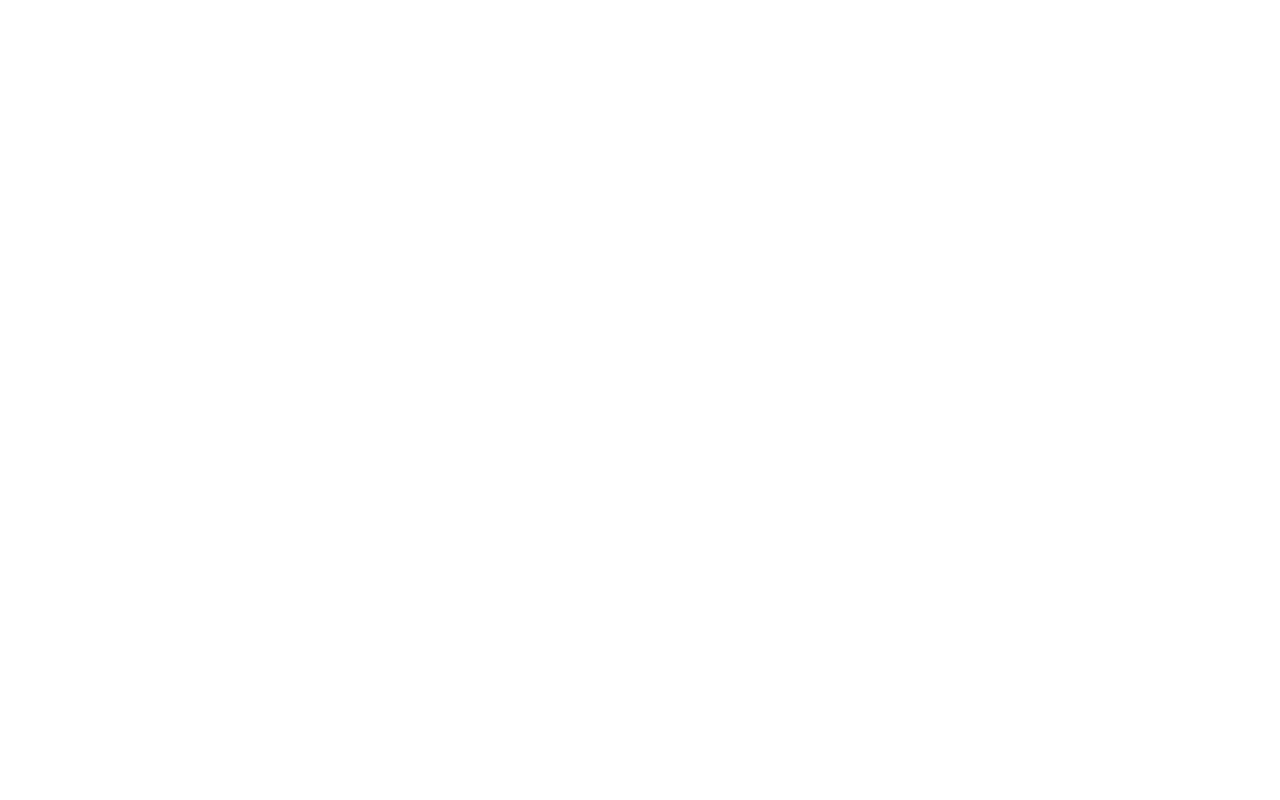
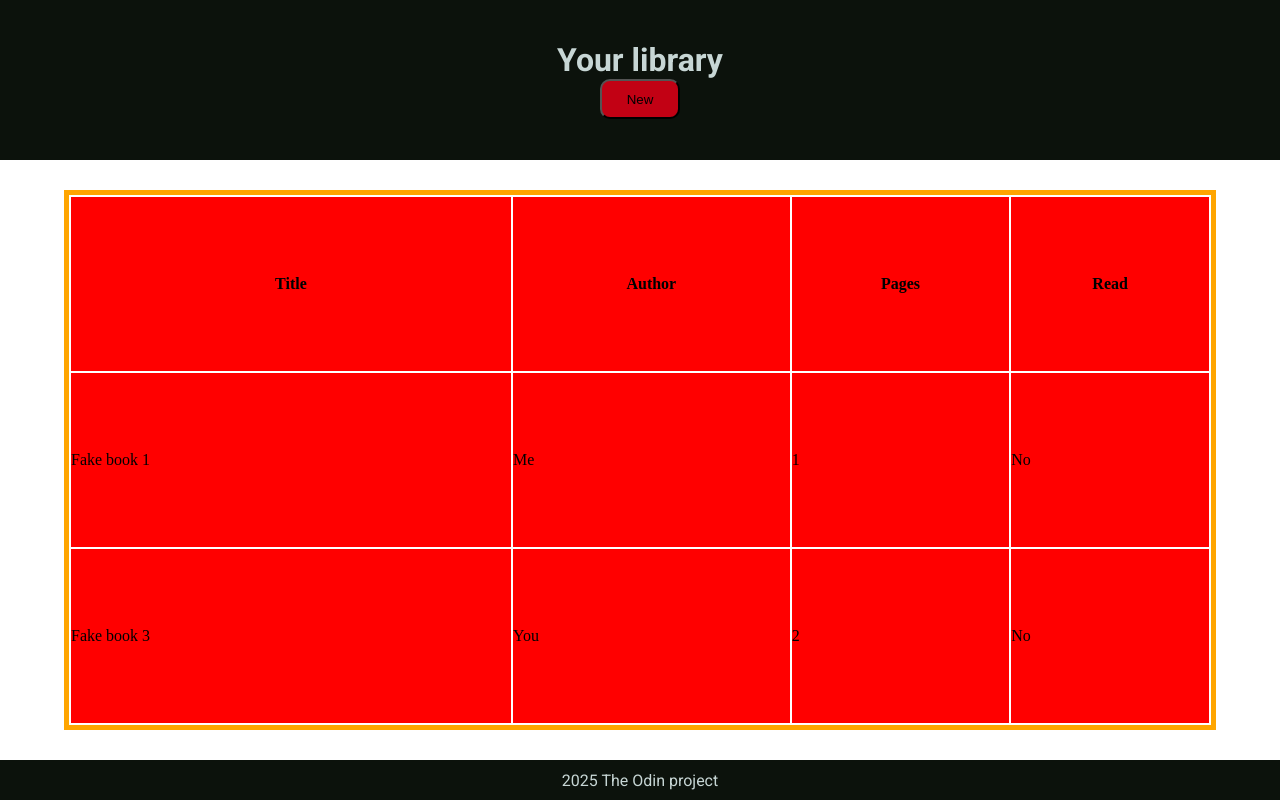
Before and after one commit to JaimeDavid/Library, a plain HTML site: page index.html in a window 1280 px wide. Drawn offline with Linux system fonts and the light colour scheme; a web font is replaced by a local one.

Commit message:
initial style and table functionality
added the header and footer styling and table functionality to add new rows

```diff
--- a/index.html
+++ b/index.html
@@ -4,9 +4,42 @@
         <meta charset="UTF-8">
         <meta name="viewport" content="width=device-width, initial-scale=1.0">
         <link rel="stylesheet" href="styles.css">
+        <link rel="preconnect" href="https://fonts.googleapis.com">
+        <link rel="preconnect" href="https://fonts.gstatic.com" crossorigin>
+        <link href="https://fonts.googleapis.com/css2?family=Edu+NSW+ACT+Cursive:wght@400..700&family=Roboto:ital,wght@0,100..900;1,100..900&display=swap" rel="stylesheet">
         <title>Library</title>
     </head>
     <body>
+        <div class="header">
+            <h1>Your library</h1>
+            <button class="add">New</button>
+        </div>
+        <div class="body">
+            <table class="table">
+                <tr>
+                    <th>Title</th>
+                    <th>Author</th>
+                    <th>Pages</th>
+                    <th>Read</th>
+                </tr>
+                <tr>
+                    <td>Fake book 1</td>
+                    <td>Me</td>
+                    <td>1</td>
+                    <td>No</td>
+                </tr>
+                <tr>
+                    <td>Fake book 3</td>
+                    <td>You</td>
+                    <td>2</td>
+                    <td>No</td>
+                </tr>
+            </table>
+        </div>
+        <div class="footer">
+            <p>2025 The Odin project</p>
+        </div>
+
         <script src="script.js"></script>
     </body>
 </html>
--- a/script.js
+++ b/script.js
@@ -1,3 +1,17 @@
+const addBook = document.querySelector('.add');
+
+
+function addRow(){
+    let table = document.querySelector('.table');
+    let row = document.createElement('tr');
+    for (let i = 0; i < 4; i++){
+        let cell = document.createElement('td')
+        row.appendChild(cell);
+    }
+    table.appendChild(row);
+}
+addBook.addEventListener('click', addRow);
+
 function Book(title, author, pages, read){
     //safeguard for constructor, so it must always be called with new//
     if(!new.target){
--- a/styles.css
+++ b/styles.css
@@ -0,0 +1,68 @@
+*{
+    margin: 0;
+    padding: 0;
+}
+
+:root{
+    --night:#0C120C;
+    --engineeringOrange: #C20114;
+    --dimGray:#6D7275;
+    --ashGray:#C7D6D5;
+    --ghostWhite: #ECEBF3;
+}
+
+.header{
+    width:100vw;
+    height: 20vh;
+    background-color: var(--night);
+    display: flex;
+    align-items: center;
+    justify-content: center;
+    flex-direction: column;
+}
+
+h1{
+    font-family: 'Edu NSW ACT Cursive', 'Roboto';
+    color: var(--ashGray);
+}
+
+button{
+    height: 5vh;
+    width: 10vh;
+    border-radius: 10px;
+    background-color: var(--engineeringOrange);
+}
+
+.body{
+    width: 100vw;
+    height: 75vh;
+    display: flex;
+    justify-content: center;
+    align-items: center;
+}
+
+.footer{
+    width: 100vw;
+    height: 5vh;
+    background-color: var(--night);
+    display: flex;
+    align-items: center;
+    justify-content: center;
+}
+
+.footer p{
+    font-family: 'Edu NSW ACT Cursive', 'Roboto';
+    color: var(--ashGray);
+}
+
+
+table{
+    border: 5px solid orange;
+    width: 90%;
+    height: 90%;
+}
+
+table tr{
+    background-color: red;
+
+}
```
Lines whose indentation alone changed are shown as unchanged.
